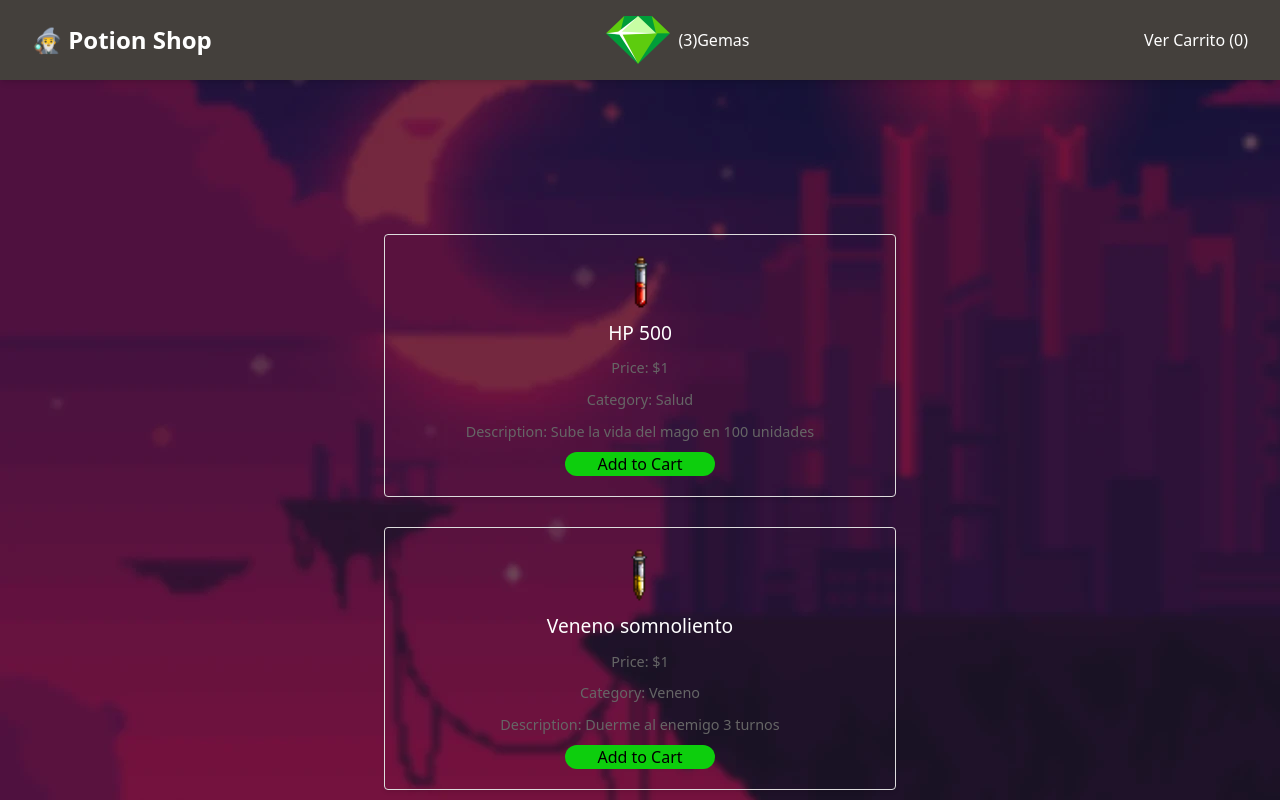
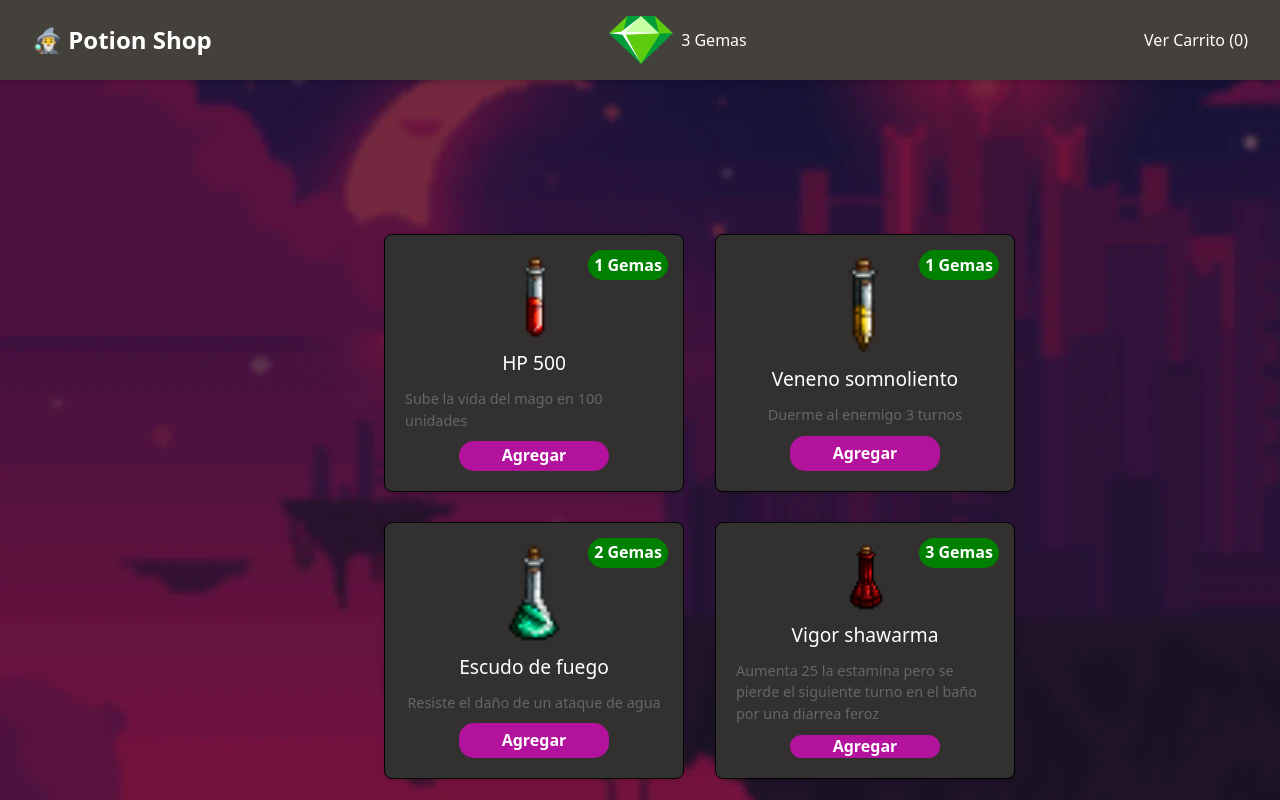
Before and after one commit to JavierFernandez136/carrito-challenge, a React (Create React App) app: page / in a window 1280 px wide. Shown: the top 800 px of the page. Built offline with nearby package versions, Linux system fonts and the light colour scheme; data requests are answered from the project's data file.

Commit message:
proyecto terminado y funcionando

```diff
--- a/server/db.json
+++ b/server/db.json
@@ -41,5 +41,13 @@
       "imagen": "http://localhost:3000/Icon5.png"
     }
   ],
-  "compras": []
+  "compras": [
+    {
+      "itemsId": [
+        2,
+        1
+      ],
+      "id": 1
+    }
+  ]
 }
--- /dev/null
+++ b/src/Css/Carrito.module.css
@@ -0,0 +1,71 @@
+.container {
+    display: flex;
+    flex-direction: column;
+    align-items: center;
+    margin-top: 50px;
+    margin: 0 auto;
+    position: relative;
+  }
+
+  .confirmation {
+    margin-bottom: 50px;
+    font-weight: bold;
+    background-color: rgb(51, 48, 48);
+    border-radius: 15px;
+    text-align: center;
+    width: 100%;
+    padding: 10px;
+    color: white;
+  }
+
+  .productRow {
+    display: flex;
+    align-items: center;
+    justify-content: space-between;
+    background-color: rgb(51, 48, 48);
+    border-radius: 15px;
+    margin-bottom: 10px;
+  }
+
+  .productRow img {
+    width: 50px;
+    height: 50px;
+    margin-right: 10px;
+    background-color: grey;
+    border-radius: 60px;
+  }
+
+  .productRow span {
+    margin-right: 10px;
+  }
+
+  .deleteButton {
+    cursor: pointer;
+    font-size: 1.2rem;
+    color: red;
+  }
+
+  .deleteButton:hover {
+    font-weight: bold;
+  }
+
+  .backButton {
+    /* Estilos para el botón Volver */
+    top: 10px;
+    left: 10px;
+    background-color: rgb(179, 18, 157);
+    border-radius: 15px;
+    color: white;
+    padding: 5px 10px;
+    margin-bottom: 10px;
+  }
+
+  .buyButton {
+    /* Estilos para el botón Comprar */
+    width: 100%;
+    background-color: rgb(179, 18, 157);
+    border-radius: 15px;
+    color: white;
+    margin-top: 20px;
+    padding: 10px;
+  }
--- a/src/Css/Listado.module.css
+++ b/src/Css/Listado.module.css
@@ -1,28 +1,39 @@
-.productList{
+.productList {
   display: grid;
-    grid-template-columns: repeat(auto-fit, minmax(250px, 1fr));
-    grid-auto-rows: 1fr;
+  grid-template-columns: repeat(2, minmax(0, 1fr));
+  grid-auto-rows: minmax(0, 1fr);
   grid-gap: 30px;
+  column-gap: 150px;
   margin: 0 auto;
   margin-top: 90px;
   max-width: 1200px;
 }
-.productList button{
 
-    width: 150px;
-    border-radius: 15px;
-    background-color: rgb(13, 206, 13);
+@media (max-width: 767px) {
+  .productList {
+    grid-template-columns: repeat(1, minmax(0, 1fr));
   }
-.card{
+}
+
+.card {
   display: flex;
   flex-direction: column;
   justify-content: center;
   align-items: center;
+  width: 300px;
   padding: 20px;
-    border: 1px solid #ddd;
-    border-radius: 4px;
+  border: 1px solid black;
+  border-radius: 8px;
   box-shadow: 0 2px 4px rgba(0, 0, 0, 0.1);
+  position: relative;
+  background-color: rgb(51, 48, 48);
+  transition: all 300ms;
 }
+
+.card:hover {
+  border: 1px solid rgb(179, 18, 157);
+}
+
 .card img {
   max-width: 100%;
   height: 80%;
@@ -39,3 +50,36 @@
   color: #666;
   margin-bottom: 10px;
 }
+
+.card .price {
+  position: absolute;
+  top: 10px;
+  right: 10px;
+}
+
+.card .price button {
+  color: white;
+  font-weight: bold;
+  margin: 5px;
+  width: 80px;
+  height: 30px;
+  border-radius: 15px;
+  background-color: green;
+}
+
+.productList button {
+  color: white;
+  font-weight: bold;
+  width: 150px;
+  height: 60px;
+  border-radius: 15px;
+  line-height: 1px;
+  background-color: rgb(179, 18, 157);
+}
+
+
+@media (max-width: 767px) {
+  .card {
+    width: 100%;
+  }
+}
--- a/src/components/CarritoComponent.tsx
+++ b/src/components/CarritoComponent.tsx
@@ -1,4 +1,5 @@
-import React, { useContext } from 'react';
+import React, { useContext, useState } from 'react';
+import styles from '../Css/Carrito.module.css';
 import { CartContext } from './CartContext';
 import { CartItem } from '../types';
 
@@ -10,22 +11,66 @@ interface CarritoComponentProps {
 export const CarritoComponent: React.FC<CarritoComponentProps> = ({ showCarrito, setShowCarrito }) => {
   const { cartItems, removeFromCart } = useContext(CartContext) ?? { cartItems: [], removeFromCart: () => {} };
 
+  const [confirmationMessage, setConfirmationMessage] = useState('');
+
   const handleRemoveItem = (itemId: number) => {
     removeFromCart(itemId);
   };
 
+  const handleBuy = () => {
+    const itemIds = cartItems.map((item: CartItem) => item.product.id);
+    // Realizar la solicitud POST al backend para realizar la compra
+    fetch('http://localhost:3001/compras', {
+      method: 'POST',
+      headers: {
+        'Content-Type': 'application/json',
+      },
+      body: JSON.stringify({ itemsId: itemIds }),
+    })
+      .then((response) => response.json())
+      .then((data) => {
+        // Mostrar mensaje de confirmación de compra
+        setConfirmationMessage('Compra confirmada');
+        // Vaciar el carrito
+        removeFromCart();
+      })
+      .catch((error) => {
+        // Mostrar mensaje de error en caso de fallo en la compra
+        console.error('Error al realizar la compra:', error);
+        setConfirmationMessage('Error al realizar la compra');
+      });
+  };
+
   return (
+    <div className={styles.container}>
+      {confirmationMessage && (
+        <div className={styles.confirmation}>
+          <p>{confirmationMessage}</p>
+          <button className={styles.backButton} onClick={() => setShowCarrito(false)}>Volver al Listado de Productos</button>
+        </div>
+      )}
+      {!confirmationMessage && (
         <div>
-      <button onClick={() => setShowCarrito(false)}>Volver</button>
+          <button className={styles.backButton} onClick={() => setShowCarrito(false)}>Volver</button>
           <h2>Carrito de Compras</h2>
           <ul>
             {cartItems.map((item: CartItem) => (
-          <li key={item.product.id}>
-            <span>{item.product.nombre}</span> - <span>Cantidad: {item.quantity}</span>
-            <button onClick={() => handleRemoveItem(item.product.id)}>Eliminar</button>
+              <li key={item.product.id} className={styles.productRow}>
+                <img src={item.product.imagen} alt={item.product.nombre} />
+                <div>
+                  <span className={styles.productName}>{item.product.nombre}</span>
+                  <span className={styles.deleteButton} onClick={() => handleRemoveItem(item.product.id)}>X</span>
+                </div>
               </li>
             ))}
           </ul>
+          <button className={styles.buyButton} disabled={cartItems.length === 0} onClick={handleBuy}>
+            Comprar
+          </button>
+        </div>
+      )}
     </div>
   );
 };
+
+export default CarritoComponent;
--- a/src/components/CartContext.tsx
+++ b/src/components/CartContext.tsx
@@ -1,10 +1,10 @@
 import React, { createContext, useState, ReactNode } from 'react';
 import { CartItem, ProductData } from '../types';
 
-interface CartContextType {
+export interface CartContextType {
   cartItems: CartItem[];
   addToCart: (product: ProductData) => void;
-  removeFromCart: (productId: number) => void;
+  removeFromCart: (productId?: number) => void;
 }
 
 interface CartProviderProps {
@@ -28,9 +28,13 @@ export const CartProvider: React.FC<CartProviderProps> = ({ children }) => {
     }
   };
 
-  const removeFromCart = (productId: number) => {
-    const updatedItems = cartItems.filter((item) => item.product.id !== productId);
-    setCartItems(updatedItems);
+  const removeFromCart = (productId?: number) => {
+    if (productId) {
+      const updatedItems = cartItems.filter((item) => item.product.id !== productId);
+      setCartItems(updatedItems);
+    } else {
+      setCartItems([]);
+    }
   };
 
   const contextValue: CartContextType = {
--- a/src/components/HeaderComponent.tsx
+++ b/src/components/HeaderComponent.tsx
@@ -1,24 +1,29 @@
 import React, { useContext } from 'react';
 import { CartContext } from './CartContext';
 import { CartItem } from '../types';
+
 interface HeaderComponentProps {
   showCarrito: boolean;
   setShowCarrito: (value: boolean) => void;
 }
 
-export const HeaderComponent : React.FC<HeaderComponentProps> = ({ showCarrito, setShowCarrito }) => {
+export const HeaderComponent: React.FC<HeaderComponentProps> = ({ showCarrito, setShowCarrito }) => {
   const { cartItems } = useContext(CartContext) ?? { cartItems: [] };
-
+  let totalGemas = 3;
+  for (const cartItem of cartItems) {
+    totalGemas -= cartItem.product.precio;
+  }
 
   return (
     <div className="bg-stone-700 py-4 px-8 flex justify-between items-center sticky top-0 shadow-md z-10">
       <h1 className="text-white text-2xl font-bold">🧙‍♂️ Potion Shop</h1>
       <div className="flex gap-2 items-center">
-        <img src="./gem.png" />
-
-        <span>({3-cartItems.length})Gemas</span>
+        <img src="./gem.png" alt="Gemas" />
+        <span>{totalGemas} Gemas</span>
       </div>
-      <button className="text-white hover:underline" onClick={()=>setShowCarrito(true)}>Ver Carrito ({cartItems.length})</button>
+      <button className="text-white hover:underline" onClick={() => setShowCarrito(true)}>
+        Ver Carrito ({cartItems.length})
+      </button>
     </div>
   );
 };
--- a/src/components/ListadoProductosComponent.tsx
+++ b/src/components/ListadoProductosComponent.tsx
@@ -1,12 +1,11 @@
 import React, { useContext, useEffect, useState } from 'react';
 import Style from '../Css/Listado.module.css';
 import { CartContext } from './CartContext';
-import {  ProductData } from '../types';
+import { ProductData } from '../types';
 
 const ListadoProductosComponent: React.FC = () => {
   const [productos, setProductos] = useState<ProductData[]>([]);
   const cartContext = useContext(CartContext);
-  const [gemas,setGemas]=useState(0)
 
   useEffect(() => {
     const fetchProductos = async () => {
@@ -27,27 +26,56 @@ const ListadoProductosComponent: React.FC = () => {
   }, []);
 
   const addToCart = (product: ProductData) => {
-    if( gemas < 3){
+    if (cartContext) {
+      const existingItem = cartContext.cartItems.find((item) => item.product.id === product.id);
+      if (existingItem) {
+        return;
+      }
 
-    if (cartContext) {
+      const cartTotal = cartContext.cartItems.reduce((total, item) => total + item.product.precio * item.quantity, 0);
+      const hasEnoughGems = cartTotal + product.precio <= 3;
+      const isGemLimitReached = cartContext.cartItems.length === 3;
+
+      if (!hasEnoughGems || isGemLimitReached) {
+        return;
+      }
+
       cartContext.addToCart(product);
     }
-  setGemas(gemas+1);
-  } else(alert('solamente puedes agregar 3 pociones'))
   };
 
   return (
     <div className={Style.productList}>
-      {productos.map((product, index) => (
-        <div className={Style.card} key={index}>
-          <img src={product.imagen} alt={product.nombre} />
-          <h3>{product.nombre}</h3>
-          <p>Price: ${product.precio}</p>
-          <p>Category: {product.categoria}</p>
-          <p>Description: {product.descripcion}</p>
-          <button onClick={() => addToCart(product)}>Add to Cart</button>
-        </div>
-      ))}
+      {productos.map((product: ProductData, index: number) => {
+        const isProductAdded = cartContext?.cartItems.some((item) => item.product.id === product.id);
+        const cartTotal = cartContext?.cartItems.reduce(
+          (total, item) => total + item.product.precio * item.quantity,
+          0
+        );
+        const hasEnoughGems = cartTotal !== undefined && cartTotal + product.precio <= 3;
+        const isGemLimitReached = cartContext?.cartItems.length === 3;
+
+        return (
+          <div className={`${Style.card} ${Style.product}`} key={index}>
+            <img src={product.imagen} alt={product.nombre} />
+            <h3>{product.nombre}</h3>
+            <div className={Style.price}>
+              <button className={Style.priceButton}>{product.precio} Gemas</button>
+            </div>
+            <p>{product.descripcion}</p>
+            <button
+              onClick={() => addToCart(product)}
+              className={`${Style.productButton} ${isProductAdded ? Style.addButtonDisabled : ''}`}
+              disabled={isProductAdded || !hasEnoughGems || isGemLimitReached}
+              style={{
+                backgroundColor: isProductAdded || !hasEnoughGems || isGemLimitReached ? 'gray' : '',
+              }}
+            >
+              Agregar
+            </button>
+          </div>
+        );
+      })}
     </div>
   );
 };
```
Lines whose indentation alone changed are shown as unchanged.
